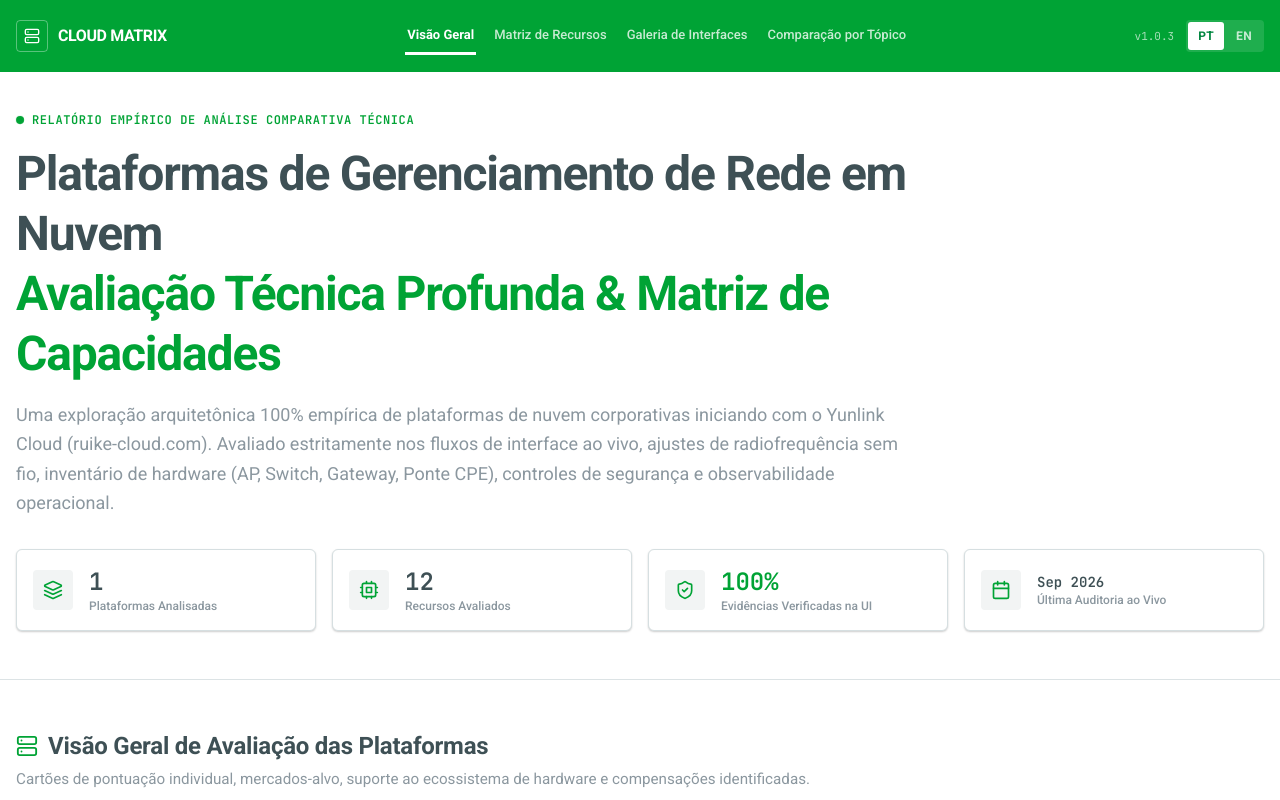
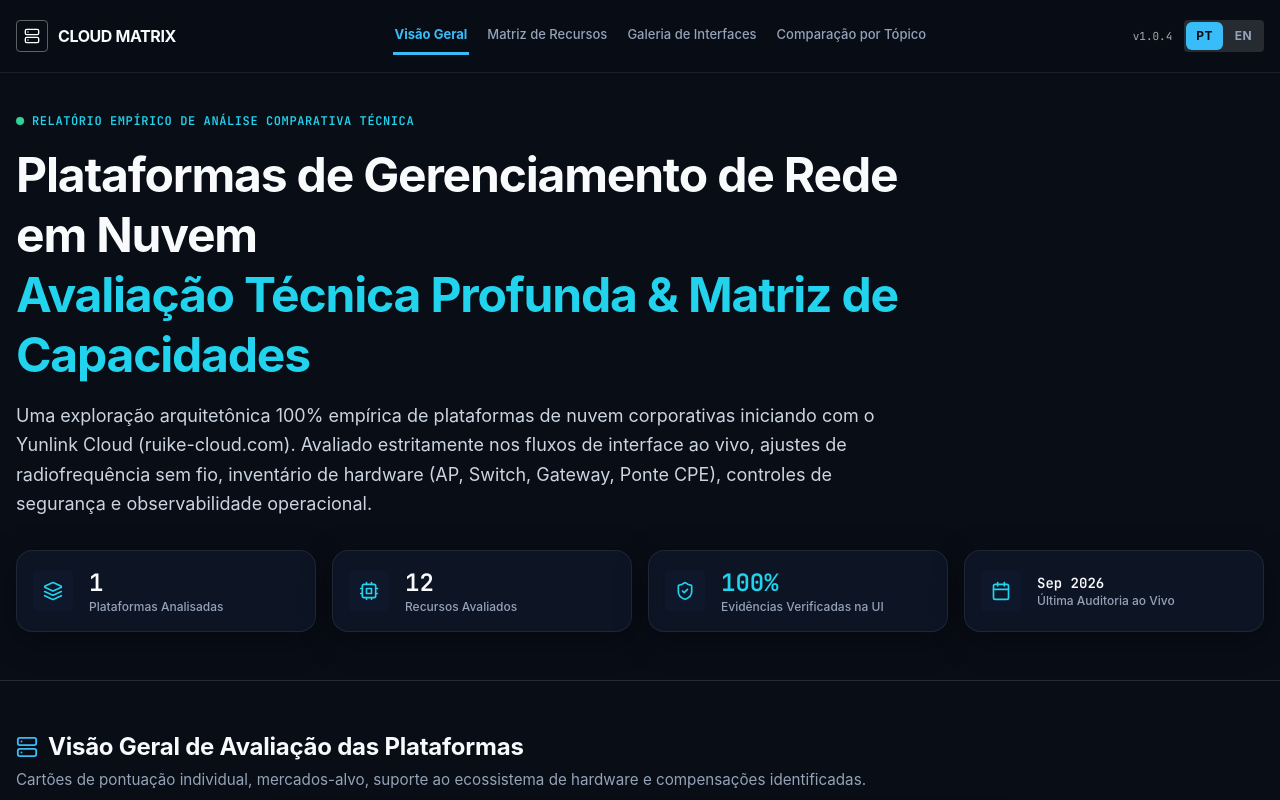
Before and after one commit to GabrielSteffens/Cloud, a React (Vite) app: page / in a window 1280 px wide. Shown: the top 800 px of the page. Built offline with nearby package versions, Linux system fonts and the light colour scheme.

Commit message:
feat(v1.0.4): apply dark theme sitewide and remove ExecutiveSummary, Radar, and UseCases

```diff
--- a/package.json
+++ b/package.json
@@ -1,7 +1,7 @@
 {
   "name": "cloud-network-management-research",
   "private": true,
-  "version": "1.0.3",
+  "version": "1.0.4",
   "type": "module",
   "scripts": {
     "dev": "vite",
--- a/src/index.css
+++ b/src/index.css
@@ -1,46 +1,46 @@
 @import "tailwindcss";
 
 :root {
-  /* Intelbras Style Guide tokens — https://backend.intelbras.com/.../guia-estilo/guia.html */
-  --bg-primary: #ffffff;
-  --bg-secondary: #f2f4f4;
-  --bg-tertiary: #ebeeee;
-  --bg-card: #ffffff;
-  --bg-card-hover: #ffffff;
+  /* Premium Dark Theme tokens */
+  --bg-primary: #090d16;
+  --bg-secondary: #0f172a;
+  --bg-tertiary: #1e293b;
+  --bg-card: #0f172a;
+  --bg-card-hover: #1e293b;
 
-  --border-subtle: #d6dfe1;
-  --border-strong: #8b979f;
-  --border-glow: rgba(0, 163, 53, 0.35);
+  --border-subtle: rgba(255, 255, 255, 0.08);
+  --border-strong: rgba(255, 255, 255, 0.18);
+  --border-glow: rgba(0, 230, 118, 0.35);
 
-  --text-main: #3e5055;
-  --text-muted: #8b979f;
-  --text-dim: #a4aaae;
-  --text-disabled: #bbcad2;
+  --text-main: #f8fafc;
+  --text-muted: #cbd5e1;
+  --text-dim: #94a3b8;
+  --text-disabled: #64748b;
 
-  --accent-cyan: #00a335;      /* brand primary green */
-  --accent-blue: #6a90a7;      /* info blue-gray */
-  --accent-purple: #27bdbe;    /* info teal */
-  --accent-emerald: #00a335;   /* success = brand primary */
-  --accent-pink: #00863f;      /* dark green (decorative accent) */
-  --accent-amber: #d4a327;     /* warning */
-  --accent-red: #d72736;       /* error */
+  --accent-cyan: #00e676;      /* brand primary green */
+  --accent-blue: #38bdf8;      /* info blue */
+  --accent-purple: #a855f7;    /* purple */
+  --accent-emerald: #10b981;   /* success emerald */
+  --accent-pink: #ec4899;      /* pink accent */
+  --accent-amber: #f59e0b;     /* warning amber */
+  --accent-red: #ef4444;       /* error red */
 
-  --brand-green: #00a335;
-  --brand-green-dark: #00863f;
-  --brand-green-light: #87c984;
-  --brand-green-deep: #007a39;
+  --brand-green: #00e676;
+  --brand-green-dark: #00a335;
+  --brand-green-light: #69f0ae;
+  --brand-green-deep: #00863f;
 
-  --font-sans: 'Roboto', 'SF Pro Text', -apple-system, BlinkMacSystemFont, 'Segoe UI', Arial, Helvetica, sans-serif;
+  --font-sans: 'Inter', 'Roboto', -apple-system, BlinkMacSystemFont, 'Segoe UI', Arial, sans-serif;
   --font-mono: 'JetBrains Mono', monospace;
 
-  --radius-sm: 3px;
-  --radius-md: 3px;
-  --radius-lg: 4px;
-  --radius-xl: 6px;
+  --radius-sm: 6px;
+  --radius-md: 8px;
+  --radius-lg: 12px;
+  --radius-xl: 16px;
 
-  --shadow-glow-cyan: 0 8px 20px rgba(0, 163, 53, 0.18);
-  --shadow-card: 0 1px 2px rgba(0, 0, 0, 0.20);
-  --shadow-card-hover: 0 10px 20px rgba(0, 0, 0, 0.19);
+  --shadow-glow-cyan: 0 8px 30px rgba(0, 230, 118, 0.2);
+  --shadow-card: 0 8px 32px 0 rgba(0, 0, 0, 0.37);
+  --shadow-card-hover: 0 12px 35px rgba(0, 230, 118, 0.15);
 
   --transition-fast: 0.15s ease;
   --transition-smooth: 0.3s cubic-bezier(0.16, 1, 0.3, 1);
@@ -70,14 +70,14 @@
   height: 8px;
 }
 ::-webkit-scrollbar-track {
-  background: var(--bg-secondary);
+  background: var(--bg-primary);
 }
 ::-webkit-scrollbar-thumb {
-  background: var(--border-strong);
+  background: var(--bg-tertiary);
   border-radius: 4px;
 }
 ::-webkit-scrollbar-thumb:hover {
-  background: var(--brand-green);
+  background: var(--brand-green-dark);
 }
 
 .no-scrollbar::-webkit-scrollbar {
@@ -275,67 +275,63 @@
 .whitespace-nowrap { white-space: nowrap; }
 .line-clamp-1 { display: -webkit-box; -webkit-line-clamp: 1; -webkit-box-orient: vertical; overflow: hidden; }
 
-/* Colors — Intelbras palette */
+/* Colors — Dark Palette */
 .text-white { color: #ffffff; }
-.text-heading { color: var(--text-main); }
+.text-heading { color: #f8fafc; }
 
-.text-slate-100 { color: var(--text-muted); }
-.text-slate-200 { color: var(--text-main); }
-.text-slate-300 { color: var(--text-muted); }
-.text-slate-400 { color: var(--text-muted); }
-.text-slate-500 { color: var(--text-dim); }
-.text-slate-600 { color: var(--text-disabled); }
+.text-slate-100 { color: #f1f5f9; }
+.text-slate-200 { color: #e2e8f0; }
+.text-slate-300 { color: #cbd5e1; }
+.text-slate-400 { color: #94a3b8; }
+.text-slate-500 { color: #64748b; }
+.text-slate-600 { color: #475569; }
 
-.text-cyan-300 { color: var(--brand-green-dark); }
-.text-cyan-400 { color: var(--brand-green); }
-.text-emerald-400 { color: var(--accent-emerald); }
-.text-purple-300 { color: #00a195; }
-.text-purple-400 { color: var(--accent-purple); }
-.text-amber-300 { color: var(--accent-amber); }
-.text-amber-400 { color: var(--accent-amber); }
-.text-pink-400 { color: var(--accent-pink); }
-.text-blue-400 { color: var(--accent-blue); }
-.text-red-400 { color: var(--accent-red); }
+.text-cyan-300 { color: #67e8f9; }
+.text-cyan-400 { color: #22d3ee; }
+.text-emerald-400 { color: #34d399; }
+.text-purple-300 { color: #d8b4fe; }
+.text-purple-400 { color: #c084fc; }
+.text-amber-300 { color: #fde047; }
+.text-amber-400 { color: #fbbf24; }
+.text-pink-400 { color: #f472b6; }
+.text-blue-400 { color: #60a5fa; }
+.text-red-400 { color: #f87171; }
 
-.bg-slate-950 { background-color: #ffffff; }
-.bg-slate-900 { background-color: var(--bg-secondary); }
-.bg-slate-800 { background-color: var(--bg-tertiary); }
-.bg-slate-950\/40 { background-color: rgba(242, 244, 244, 0.7); }
-.bg-slate-950\/50 { background-color: rgba(242, 244, 244, 0.8); }
-.bg-slate-950\/60 { background-color: rgba(235, 238, 238, 0.85); }
-.bg-slate-950\/80 { background-color: rgba(255, 255, 255, 0.85); }
-.bg-slate-950\/90 { background-color: rgba(43, 46, 56, 0.9); }
-.bg-slate-900\/40 { background-color: rgba(242, 244, 244, 0.6); }
-.bg-slate-900\/50 { background-color: rgba(242, 244, 244, 0.7); }
-.bg-slate-900\/60 { background-color: rgba(242, 244, 244, 0.85); }
-.bg-slate-900\/80 { background-color: rgba(235, 238, 238, 0.9); }
-.bg-slate-900\/90 { background-color: rgba(235, 238, 238, 0.95); }
-.bg-slate-500\/10 { background-color: rgba(139, 151, 159, 0.10); }
-.bg-cyan-500 { background-color: var(--brand-green); }
-.bg-cyan-500\/10 { background-color: rgba(0, 163, 53, 0.08); }
-.bg-cyan-500\/20 { background-color: rgba(0, 163, 53, 0.14); }
-.bg-cyan-950\/30 { background-color: rgba(0, 163, 53, 0.06); }
-.bg-emerald-500\/10 { background-color: rgba(0, 163, 53, 0.08); }
-.bg-emerald-500\/20 { background-color: rgba(0, 163, 53, 0.14); }
-.bg-emerald-950\/30 { background-color: rgba(0, 163, 53, 0.06); }
-.bg-emerald-950\/40 { background-color: rgba(0, 163, 53, 0.08); }
-.bg-purple-500\/10 { background-color: rgba(39, 189, 190, 0.08); }
-.bg-purple-500\/20 { background-color: rgba(39, 189, 190, 0.14); }
-.bg-amber-500\/10 { background-color: rgba(234, 180, 42, 0.10); }
-.bg-amber-950\/30 { background-color: rgba(234, 180, 42, 0.12); }
+.bg-slate-950 { background-color: #090d16; }
+.bg-slate-900 { background-color: #0f172a; }
+.bg-slate-800 { background-color: #1e293b; }
+.bg-slate-950\/40 { background-color: rgba(9, 13, 22, 0.4); }
+.bg-slate-950\/50 { background-color: rgba(9, 13, 22, 0.5); }
+.bg-slate-950\/60 { background-color: rgba(9, 13, 22, 0.6); }
+.bg-slate-950\/80 { background-color: rgba(9, 13, 22, 0.8); }
+.bg-slate-950\/90 { background-color: rgba(9, 13, 22, 0.9); }
+.bg-slate-900\/40 { background-color: rgba(15, 23, 42, 0.4); }
+.bg-slate-900\/50 { background-color: rgba(15, 23, 42, 0.5); }
+.bg-slate-900\/60 { background-color: rgba(15, 23, 42, 0.6); }
+.bg-slate-900\/80 { background-color: rgba(15, 23, 42, 0.8); }
+.bg-slate-900\/90 { background-color: rgba(15, 23, 42, 0.9); }
+.bg-slate-500\/10 { background-color: rgba(148, 163, 184, 0.10); }
+.bg-cyan-500 { background-color: #06b6d4; }
+.bg-cyan-500\/10 { background-color: rgba(6, 182, 212, 0.12); }
+.bg-cyan-500\/20 { background-color: rgba(6, 182, 212, 0.20); }
+.bg-cyan-950\/30 { background-color: rgba(6, 182, 212, 0.08); }
+.bg-emerald-500\/10 { background-color: rgba(16, 185, 129, 0.12); }
+.bg-emerald-500\/20 { background-color: rgba(16, 185, 129, 0.20); }
+.bg-emerald-950\/30 { background-color: rgba(16, 185, 129, 0.08); }
+.bg-emerald-950\/40 { background-color: rgba(16, 185, 129, 0.12); }
+.bg-purple-500\/10 { background-color: rgba(168, 85, 247, 0.12); }
+.bg-purple-500\/20 { background-color: rgba(168, 85, 247, 0.20); }
+.bg-amber-500\/10 { background-color: rgba(245, 158, 11, 0.12); }
+.bg-amber-950\/30 { background-color: rgba(245, 158, 11, 0.15); }
+.bg-red-500\/10 { background-color: rgba(239, 68, 68, 0.12); }
 
-/* Hover-state variants — Tailwind's real utilities generate these using its
-   stock dark-theme palette, which the base-class overrides above don't reach.
-   Re-pointed at the rebranded tokens so hover states match the light theme
-   instead of flashing the old dark colors. */
-.hover\:bg-slate-800:hover { background-color: var(--bg-tertiary); }
+.hover\:bg-slate-800:hover { background-color: #1e293b; }
 .hover\:bg-slate-900:hover,
 .hover\:bg-slate-900\/40:hover,
-.hover\:bg-slate-900\/60:hover { background-color: var(--bg-secondary); }
-.hover\:text-heading:hover { color: var(--text-main); }
-.hover\:text-cyan-300:hover { color: var(--brand-green-dark); }
-.hover\:text-cyan-400:hover { color: var(--brand-green); }
-.bg-red-500\/10 { background-color: rgba(215, 39, 54, 0.08); }
+.hover\:bg-slate-900\/60:hover { background-color: #0f172a; }
+.hover\:text-heading:hover { color: #f8fafc; }
+.hover\:text-cyan-300:hover { color: #67e8f9; }
+.hover\:text-cyan-400:hover { color: #22d3ee; }
 
 /* Borders & Rounding */
 .border { border-width: 1px; border-style: solid; }
@@ -344,36 +340,36 @@
 .border-l-4 { border-left-width: 4px; border-left-style: solid; }
 .border-t-4 { border-top-width: 4px; border-top-style: solid; }
 
-.border-slate-800 { border-color: var(--border-subtle); }
-.border-slate-800\/50 { border-color: rgba(214, 223, 225, 0.6); }
-.border-slate-800\/80 { border-color: rgba(214, 223, 225, 0.85); }
-.border-slate-900 { border-color: rgba(214, 223, 225, 0.7); }
-.border-slate-700 { border-color: var(--border-subtle); }
-.border-slate-600 { border-color: var(--border-strong); }
-.border-slate-500\/30 { border-color: rgba(139, 151, 159, 0.3); }
-.border-cyan-500\/20 { border-color: rgba(0, 163, 53, 0.2); }
-.border-cyan-500\/30 { border-color: rgba(0, 163, 53, 0.3); }
-.border-cyan-500\/40 { border-color: rgba(0, 163, 53, 0.4); }
-.border-emerald-500\/20 { border-color: rgba(0, 163, 53, 0.2); }
-.border-emerald-500\/30 { border-color: rgba(0, 163, 53, 0.3); }
-.border-purple-500\/20 { border-color: rgba(39, 189, 190, 0.2); }
-.border-purple-500\/40 { border-color: rgba(39, 189, 190, 0.4); }
-.border-amber-500\/20 { border-color: rgba(234, 180, 42, 0.25); }
-.border-amber-500\/30 { border-color: rgba(234, 180, 42, 0.35); }
-.border-red-500\/30 { border-color: rgba(215, 39, 54, 0.3); }
+.border-slate-800 { border-color: rgba(255, 255, 255, 0.1); }
+.border-slate-800\/50 { border-color: rgba(255, 255, 255, 0.08); }
+.border-slate-800\/80 { border-color: rgba(255, 255, 255, 0.12); }
+.border-slate-900 { border-color: rgba(255, 255, 255, 0.15); }
+.border-slate-700 { border-color: rgba(255, 255, 255, 0.12); }
+.border-slate-600 { border-color: rgba(255, 255, 255, 0.2); }
+.border-slate-500\/30 { border-color: rgba(148, 163, 184, 0.3); }
+.border-cyan-500\/20 { border-color: rgba(6, 182, 212, 0.25); }
+.border-cyan-500\/30 { border-color: rgba(6, 182, 212, 0.35); }
+.border-cyan-500\/40 { border-color: rgba(6, 182, 212, 0.45); }
+.border-emerald-500\/20 { border-color: rgba(16, 185, 129, 0.25); }
+.border-emerald-500\/30 { border-color: rgba(16, 185, 129, 0.35); }
+.border-purple-500\/20 { border-color: rgba(168, 85, 247, 0.25); }
+.border-purple-500\/40 { border-color: rgba(168, 85, 247, 0.45); }
+.border-amber-500\/20 { border-color: rgba(245, 158, 11, 0.25); }
+.border-amber-500\/30 { border-color: rgba(245, 158, 11, 0.35); }
+.border-red-500\/30 { border-color: rgba(239, 68, 68, 0.35); }
 .border-transparent { border-color: transparent; }
-.border-l-emerald-400 { border-left-color: var(--brand-green); }
-.border-l-slate-700 { border-left-color: var(--border-subtle); }
+.border-l-emerald-400 { border-left-color: #34d399; }
+.border-l-slate-700 { border-left-color: rgba(255, 255, 255, 0.15); }
 
-/* Shadow-color utility overrides (Tailwind default palette → brand) */
-.shadow-cyan-500\/10 { --tw-shadow-color: rgb(0 163 53 / 0.1); }
-.shadow-cyan-500\/20 { --tw-shadow-color: rgb(0 163 53 / 0.2); }
-.shadow-emerald-500\/10 { --tw-shadow-color: rgb(0 163 53 / 0.1); }
+/* Shadows */
+.shadow-cyan-500\/10 { --tw-shadow-color: rgba(6, 182, 212, 0.15); }
+.shadow-cyan-500\/20 { --tw-shadow-color: rgba(6, 182, 212, 0.25); }
+.shadow-emerald-500\/10 { --tw-shadow-color: rgba(16, 185, 129, 0.15); }
 
 .rounded-md { border-radius: var(--radius-md); }
 .rounded-lg { border-radius: var(--radius-lg); }
 .rounded-xl { border-radius: var(--radius-xl); }
-.rounded-2xl { border-radius: 6px; }
+.rounded-2xl { border-radius: 16px; }
 .rounded-full { border-radius: 9999px; }
 .rounded-t-xl { border-top-left-radius: var(--radius-xl); border-top-right-radius: var(--radius-xl); }
 .rounded-\[10px\] { border-radius: var(--radius-lg); }
@@ -391,40 +387,43 @@
 .backdrop-blur-xl { backdrop-filter: blur(20px); -webkit-backdrop-filter: blur(20px); }
 
 /* Shadows */
-.shadow-sm { box-shadow: 0 1px 2px 0 rgba(62, 80, 85, 0.08); }
-.shadow-md { box-shadow: 0 4px 6px -1px rgba(62, 80, 85, 0.12); }
-.shadow-lg { box-shadow: 0 10px 15px -3px rgba(62, 80, 85, 0.14); }
-.shadow-xl { box-shadow: 0 20px 25px -5px rgba(62, 80, 85, 0.16); }
-.shadow-2xl { box-shadow: 0 25px 50px -12px rgba(62, 80, 85, 0.25); }
+.shadow-sm { box-shadow: 0 2px 4px 0 rgba(0, 0, 0, 0.3); }
+.shadow-md { box-shadow: 0 4px 12px 0 rgba(0, 0, 0, 0.4); }
+.shadow-lg { box-shadow: 0 10px 25px -3px rgba(0, 0, 0, 0.5); }
+.shadow-xl { box-shadow: 0 20px 30px -5px rgba(0, 0, 0, 0.6); }
+.shadow-2xl { box-shadow: 0 25px 60px -12px rgba(0, 0, 0, 0.7); }
 
-/* Card Utility */
+/* Glass Card Utility */
 .glass-card {
-  background: var(--bg-card);
-  border: 1px solid var(--border-subtle);
+  background: rgba(15, 23, 42, 0.75);
+  border: 1px solid rgba(255, 255, 255, 0.08);
   border-radius: var(--radius-xl);
-  box-shadow: var(--shadow-card);
-  transition: border-color var(--transition-fast), box-shadow var(--transition-fast);
+  box-shadow: 0 8px 32px 0 rgba(0, 0, 0, 0.37);
+  backdrop-filter: blur(12px);
+  -webkit-backdrop-filter: blur(12px);
+  transition: border-color var(--transition-fast), box-shadow var(--transition-fast), transform var(--transition-fast);
 }
 .glass-card:hover {
-  border-color: var(--border-strong);
+  border-color: rgba(255, 255, 255, 0.18);
 }
 .glass-card-interactive:hover {
-  border-color: var(--border-strong);
-  box-shadow: var(--shadow-card-hover);
+  border-color: rgba(6, 182, 212, 0.4);
+  box-shadow: 0 10px 30px rgba(6, 182, 212, 0.15);
 }
 
-/* Top navigation bar — Intelbras style guide "Horizontal (Top) Menu" */
+/* Top navigation bar */
 .navbar {
-  background: var(--brand-green);
+  background: rgba(9, 13, 22, 0.85);
+  backdrop-filter: blur(16px);
+  -webkit-backdrop-filter: blur(16px);
+  border-bottom: 1px solid rgba(255, 255, 255, 0.08);
 }
 .navbar-brand {
-  color: #ffffff;
+  color: #f8fafc;
 }
-/* When nav items don't all fit, show a slim scrollbar instead of
-   silently clipping items with no indication that more exist. */
 .navbar-nav-scroll {
   scrollbar-width: thin;
-  scrollbar-color: rgba(255, 255, 255, 0.45) transparent;
+  scrollbar-color: rgba(255, 255, 255, 0.2) transparent;
 }
 .navbar-nav-scroll::-webkit-scrollbar {
   height: 4px;
@@ -433,11 +432,11 @@
   background: transparent;
 }
 .navbar-nav-scroll::-webkit-scrollbar-thumb {
-  background: rgba(255, 255, 255, 0.45);
+  background: rgba(255, 255, 255, 0.2);
   border-radius: 2px;
 }
 .navbar-link {
-  color: rgba(255, 255, 255, 0.78);
+  color: #94a3b8;
   font-weight: 500;
   font-size: 0.8125rem;
   padding: 8px 2px;
@@ -447,16 +446,16 @@
   white-space: nowrap;
 }
 .navbar-link:hover {
-  color: #ffffff;
-  border-bottom-color: var(--brand-green-light);
+  color: #f8fafc;
+  border-bottom-color: #38bdf8;
 }
 .navbar-link.active {
-  color: #ffffff;
+  color: #38bdf8;
   font-weight: 700;
-  border-bottom-color: #ffffff;
+  border-bottom-color: #38bdf8;
 }
 .navbar-toggle {
-  color: rgba(255, 255, 255, 0.75);
+  color: #94a3b8;
   font-weight: 700;
   font-size: 0.75rem;
   letter-spacing: 0.03em;
@@ -465,29 +464,31 @@
   transition: all var(--transition-fast);
 }
 .navbar-toggle.active {
-  background: #ffffff;
-  color: var(--brand-green-dark);
+  background: #38bdf8;
+  color: #090d16;
 }
 .navbar-toggle:not(.active):hover {
-  color: #ffffff;
+  color: #f8fafc;
 }
 
-/* Filter / toggle chips — flat outline default, solid fill when active */
+/* Filter / toggle chips */
 .chip {
-  background: #ffffff;
-  color: var(--text-muted);
-  border: 1px solid var(--border-subtle);
+  background: rgba(15, 23, 42, 0.6);
+  color: #94a3b8;
+  border: 1px solid rgba(255, 255, 255, 0.1);
   transition: all var(--transition-fast);
 }
 .chip:hover {
-  color: var(--text-main);
-  border-color: var(--border-strong);
+  color: #f8fafc;
+  border-color: rgba(255, 255, 255, 0.25);
+  background: rgba(30, 41, 59, 0.8);
 }
 .chip-active,
 .chip-active:hover {
-  background: var(--brand-green);
-  color: #ffffff;
-  border: 1px solid var(--brand-green);
+  background: rgba(6, 182, 212, 0.2);
+  color: #22d3ee;
+  border: 1px solid rgba(6, 182, 212, 0.5);
+  box-shadow: 0 0 15px rgba(6, 182, 212, 0.2);
 }
 
 /* Badges */
@@ -505,29 +506,29 @@
   white-space: nowrap;
 }
 .badge-cyan {
-  background: rgba(0, 163, 53, 0.08);
-  color: var(--brand-green-dark);
-  border: 1px solid rgba(0, 163, 53, 0.3);
+  background: rgba(6, 182, 212, 0.12);
+  color: #22d3ee;
+  border: 1px solid rgba(6, 182, 212, 0.35);
 }
 .badge-emerald {
-  background: rgba(0, 163, 53, 0.08);
-  color: var(--brand-green-dark);
-  border: 1px solid rgba(0, 163, 53, 0.3);
+  background: rgba(16, 185, 129, 0.12);
+  color: #34d399;
+  border: 1px solid rgba(16, 185, 129, 0.35);
 }
 .badge-purple {
-  background: rgba(39, 189, 190, 0.08);
-  color: #00a195;
-  border: 1px solid rgba(39, 189, 190, 0.3);
+  background: rgba(168, 85, 247, 0.12);
+  color: #c084fc;
+  border: 1px solid rgba(168, 85, 247, 0.35);
 }
 .badge-amber {
-  background: rgba(234, 180, 42, 0.12);
-  color: var(--accent-amber);
-  border: 1px solid rgba(234, 180, 42, 0.35);
+  background: rgba(245, 158, 11, 0.15);
+  color: #fbbf24;
+  border: 1px solid rgba(245, 158, 11, 0.35);
 }
 .badge-dim {
-  background: var(--bg-secondary);
-  color: var(--text-muted);
-  border: 1px solid var(--border-subtle);
+  background: rgba(30, 41, 59, 0.6);
+  color: #94a3b8;
+  border: 1px solid rgba(255, 255, 255, 0.1);
 }
 
 /* Section Header styling */
@@ -535,19 +536,19 @@
   font-size: 1.5rem;
   font-weight: 700;
   letter-spacing: -0.01em;
-  color: var(--text-main);
+  color: #f8fafc;
   display: flex;
   align-items: center;
   gap: 10px;
 }
 .section-title svg {
-  color: var(--brand-green);
+  color: #38bdf8;
   width: 22px;
   height: 22px;
 }
 .section-subtitle {
   font-size: 0.95rem;
-  color: var(--text-muted);
+  color: #94a3b8;
   margin-top: 4px;
 }
 
@@ -556,26 +557,26 @@
   width: 8px;
   height: 8px;
   border-radius: 50%;
-  background-color: var(--brand-green);
-  box-shadow: 0 0 10px rgba(0, 163, 53, 0.5);
+  background-color: #34d399;
+  box-shadow: 0 0 10px rgba(52, 211, 153, 0.5);
   animation: pulse-ring 2s cubic-bezier(0.455, 0.03, 0.515, 0.955) infinite;
 }
 
 @keyframes pulse-ring {
-  0% { transform: scale(0.95); box-shadow: 0 0 0 0 rgba(0, 163, 53, 0.6); }
-  70% { transform: scale(1.1); box-shadow: 0 0 0 8px rgba(0, 163, 53, 0); }
-  100% { transform: scale(0.95); box-shadow: 0 0 0 0 rgba(0, 163, 53, 0); }
+  0% { transform: scale(0.95); box-shadow: 0 0 0 0 rgba(52, 211, 153, 0.6); }
+  70% { transform: scale(1.1); box-shadow: 0 0 0 8px rgba(52, 211, 153, 0); }
+  100% { transform: scale(0.95); box-shadow: 0 0 0 0 rgba(52, 211, 153, 0); }
 }
 
 /* Code & Navigation Path display */
 .nav-path {
   font-family: var(--font-mono);
   font-size: 0.8rem;
-  color: var(--brand-green-dark);
-  background: var(--bg-secondary);
+  color: #38bdf8;
+  background: rgba(15, 23, 42, 0.9);
   padding: 4px 10px;
   border-radius: var(--radius-sm);
-  border: 1px solid rgba(0, 163, 53, 0.2);
+  border: 1px solid rgba(56, 189, 248, 0.3);
   display: inline-block;
   max-width: 100%;
 }
@@ -588,25 +589,25 @@
   font-size: 0.9rem;
 }
 .tech-table th {
-  background: var(--bg-tertiary);
-  color: var(--text-main);
+  background: rgba(15, 23, 42, 0.95);
+  color: #f8fafc;
   font-weight: 700;
   text-transform: uppercase;
   font-size: 0.75rem;
   letter-spacing: 0.05em;
   padding: 14px 18px;
   text-align: left;
-  border-bottom: 1px solid var(--border-subtle);
+  border-bottom: 1px solid rgba(255, 255, 255, 0.12);
 }
 .tech-table td {
   padding: 14px 18px;
-  border-bottom: 1px solid var(--border-subtle);
-  color: var(--text-muted);
+  border-bottom: 1px solid rgba(255, 255, 255, 0.06);
+  color: #cbd5e1;
   vertical-align: middle;
   transition: background-color var(--transition-fast);
 }
 .tech-table tr:hover td {
-  background: var(--bg-secondary);
+  background: rgba(30, 41, 59, 0.6);
 }
 
 /* Button UI */
@@ -626,38 +627,38 @@
   font-family: var(--font-sans);
 }
 .btn-primary {
-  background: var(--brand-green);
+  background: #0284c7;
   color: #ffffff;
-  box-shadow: 0 1px 2px rgba(0, 0, 0, 0.15);
+  box-shadow: 0 4px 14px rgba(2, 132, 199, 0.4);
 }
 .btn-primary:hover {
-  background: var(--brand-green-dark);
+  background: #0369a1;
 }
 .btn-secondary {
-  background: #ffffff;
-  color: var(--text-main);
-  border: 1px solid var(--border-strong);
+  background: rgba(30, 41, 59, 0.8);
+  color: #f8fafc;
+  border: 1px solid rgba(255, 255, 255, 0.15);
 }
 .btn-secondary:hover {
-  background: var(--bg-tertiary);
+  background: rgba(51, 65, 85, 0.9);
 }
 
 /* Input Fields */
 .search-input {
-  background: #ffffff;
-  border: 1px solid var(--border-strong);
+  background: rgba(15, 23, 42, 0.8);
+  border: 1px solid rgba(255, 255, 255, 0.15);
   border-radius: var(--radius-md);
   padding: 10px 14px 10px 40px;
-  color: var(--text-main);
+  color: #f8fafc;
   font-size: 0.9rem;
   outline: none;
   width: 100%;
   transition: border-color var(--transition-fast), background var(--transition-fast);
 }
 .search-input:focus {
-  border-color: var(--brand-green);
-  background: var(--bg-secondary);
-  box-shadow: 0 0 0 2px rgba(0, 163, 53, 0.15);
+  border-color: #38bdf8;
+  background: rgba(30, 41, 59, 0.9);
+  box-shadow: 0 0 0 2px rgba(56, 189, 248, 0.25);
 }
 
 /* Responsive Media Queries */
```
